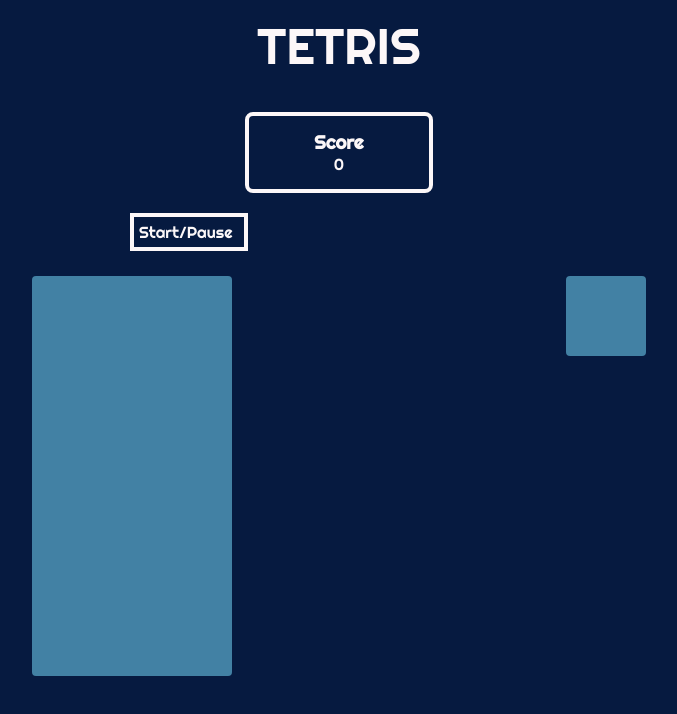
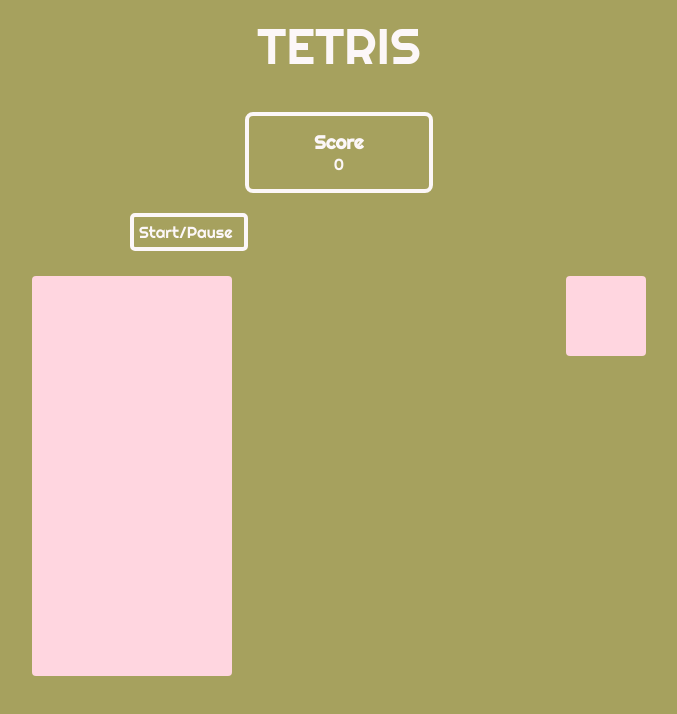
Before and after one commit to joeguy57/TetrisJS, a plain HTML site: page index.html in a window 1280 px wide. Shown: the whole page, without its empty margins (301-978 px from the left). Drawn offline with Linux system fonts and the light colour scheme.

Commit message:
changing css files

```diff
--- a/CSS/styles.css
+++ b/CSS/styles.css
@@ -8,12 +8,13 @@ header{
     margin: 0 auto;
     text-align: center;
     padding: 15px 20px;
-    background-color: #061A40;
+    background-color: #A6A15E;
 }
 body{
-    background-color: #061A40;
+    background-color: #A6A15E;
 }
 #start-button{
+    border-radius: 5px;
     position: relative;
     left: -150px;
     border: 4px solid #FCF7F8;
@@ -49,7 +50,7 @@ h3{
     flex-wrap: wrap;
     width: 200px;
     height: 400px;
-    background-color: #4281A4 ;
+    background-color: #FFD6E0;
 }
 
 .grid > div{
@@ -68,7 +69,7 @@ h3{
     height: 80px;
     display: flex;
     flex-wrap: wrap;
-    background-color: #4281A4;
+    background-color: #FFD6E0;
 }
 
 .mini-grid > div{
--- a/JS/app.js
+++ b/JS/app.js
@@ -9,7 +9,7 @@ let score = 0;
 const color = [
     '#DC143C',
     '#2AB7CA',
-    '#FED766',
+    '#FED65D',
     '#ab87ff',
     '#fface4'
 ]
```
